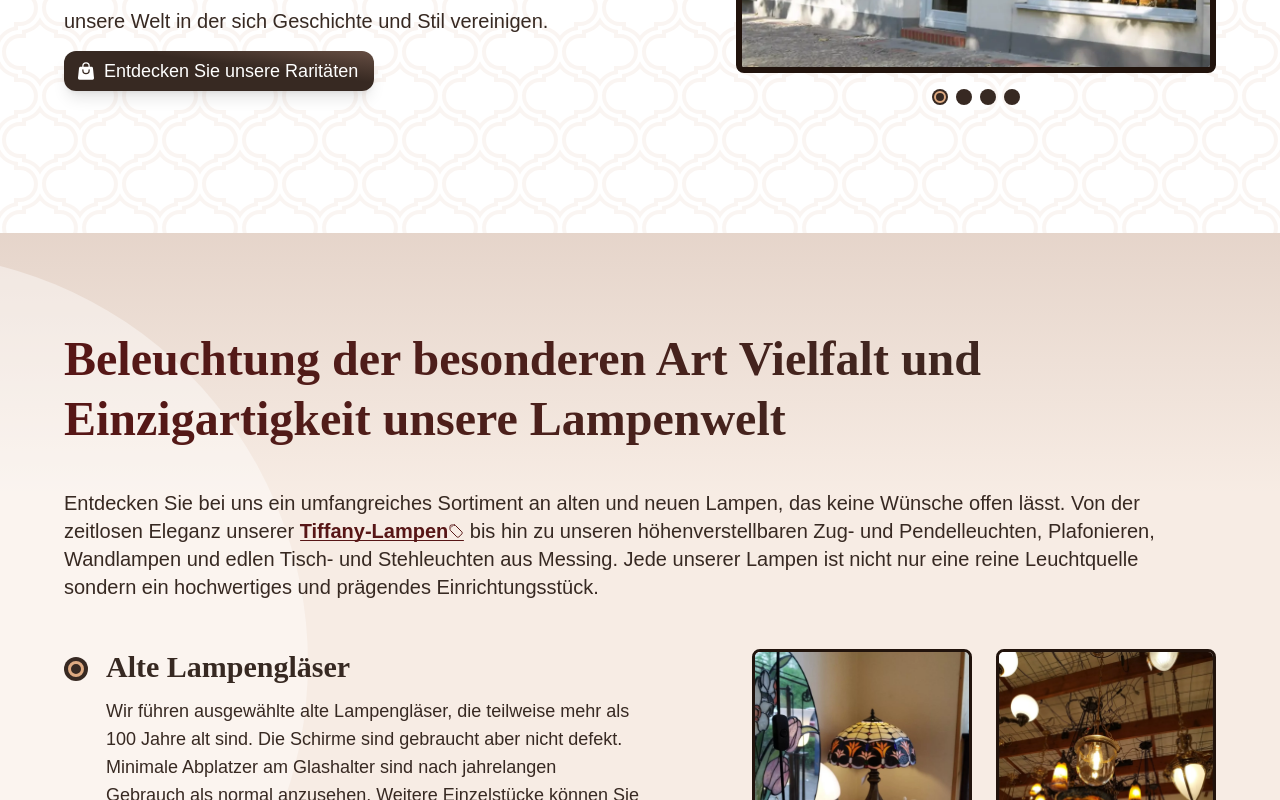
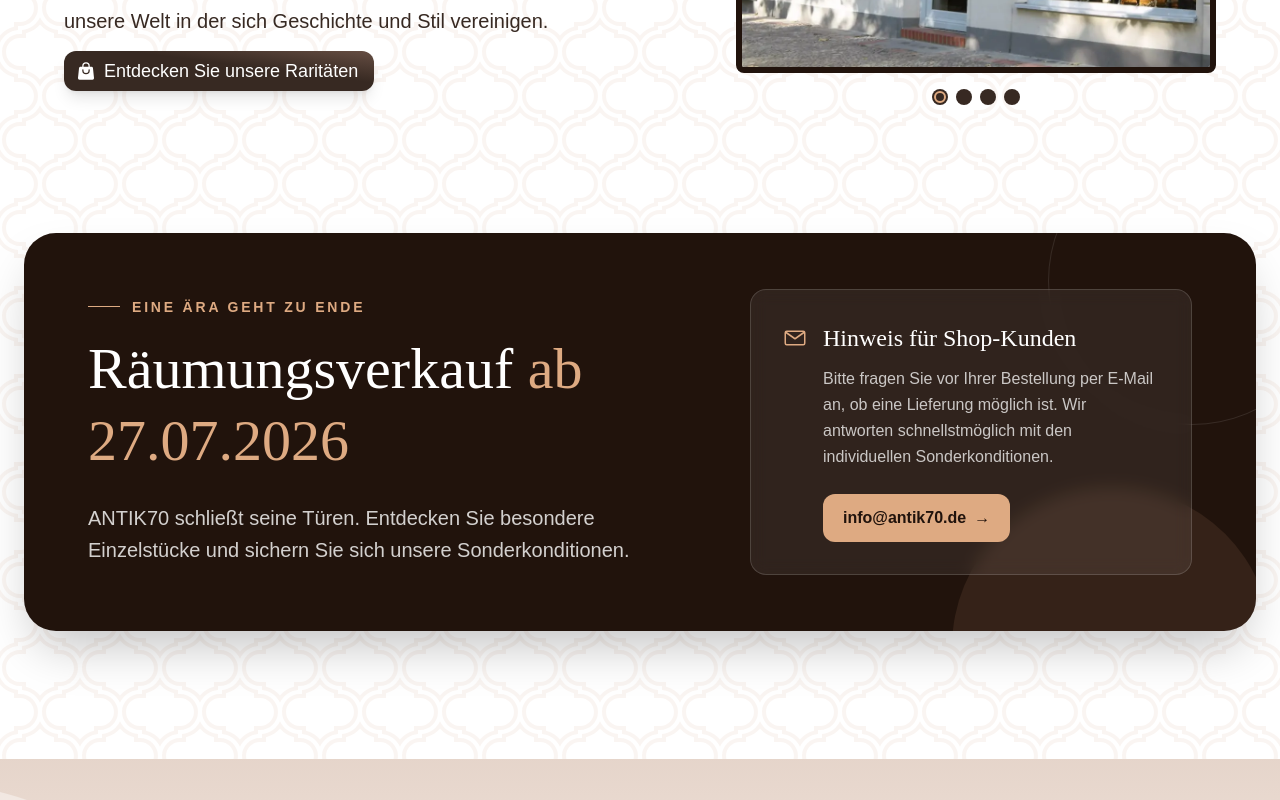
Before and after one commit to garytube/antik70, a SvelteKit app: page / in a window 1280 px wide. Shown: the part 520-1320 px from the top of the page. Built offline with nearby package versions, Linux system fonts and the light colour scheme.

Commit message:
Add closing sale banner to landing page (#4)

```diff
--- /dev/null
+++ b/src/lib/sections/ClosingSale.svelte
@@ -0,0 +1,53 @@
+<section aria-labelledby="closing-sale-title" class="px-4 pb-16 sm:px-6 md:pb-24 lg:pb-32">
+	<div
+		class="relative mx-auto max-w-7xl overflow-hidden rounded-[2rem] bg-primary-DARK px-6 py-10 text-white shadow-2xl sm:px-10 sm:py-12 lg:px-16 lg:py-14"
+	>
+		<div class="absolute -top-24 -right-20 h-72 w-72 rounded-full border border-white/10"></div>
+		<div class="absolute -right-4 -bottom-44 h-80 w-80 rounded-full bg-highlight/10"></div>
+
+		<div class="relative grid items-center gap-10 lg:grid-cols-[1.15fr_0.85fr] lg:gap-16">
+			<div>
+				<p
+					class="mb-4 flex items-center gap-3 text-sm font-semibold tracking-[0.2em] text-highlight uppercase"
+				>
+					<span class="h-px w-8 bg-highlight"></span>
+					Eine Ära geht zu Ende
+				</p>
+				<h2
+					id="closing-sale-title"
+					class="max-w-3xl font-serif text-4xl leading-tight sm:text-5xl lg:text-6xl"
+				>
+					Räumungsverkauf <span class="text-highlight">ab 27.07.2026</span>
+				</h2>
+				<p class="mt-6 max-w-2xl text-lg leading-relaxed text-white/80 sm:text-xl">
+					ANTIK70 schließt seine Türen. Entdecken Sie besondere Einzelstücke und sichern Sie sich
+					unsere Sonderkonditionen.
+				</p>
+			</div>
+
+			<div class="rounded-2xl border border-white/15 bg-white/[0.07] p-6 backdrop-blur-sm sm:p-8">
+				<div class="flex gap-4">
+					<svg aria-hidden="true" viewBox="0 0 24 24" class="mt-1 h-6 w-6 shrink-0 fill-highlight">
+						<path
+							d="M1.5 6.75A2.25 2.25 0 0 1 3.75 4.5h16.5a2.25 2.25 0 0 1 2.25 2.25v10.5a2.25 2.25 0 0 1-2.25 2.25H3.75a2.25 2.25 0 0 1-2.25-2.25V6.75Zm2.405-.75L12 11.667 20.095 6H3.905ZM21 7.441l-8.57 6a.75.75 0 0 1-.86 0L3 7.441v9.809c0 .414.336.75.75.75h16.5a.75.75 0 0 0 .75-.75V7.441Z"
+						/>
+					</svg>
+					<div>
+						<h3 class="font-serif text-2xl">Hinweis für Shop-Kunden</h3>
+						<p class="mt-3 leading-relaxed text-white/75">
+							Bitte fragen Sie vor Ihrer Bestellung per E-Mail an, ob eine Lieferung möglich ist.
+							Wir antworten schnellstmöglich mit den individuellen Sonderkonditionen.
+						</p>
+						<a
+							href="mailto:info@antik70.de?subject=Anfrage%20zu%20Lieferm%C3%B6glichkeit%20und%20Sonderkonditionen"
+							class="mt-6 inline-flex items-center gap-2 rounded-xl bg-highlight px-5 py-3 font-semibold text-primary-DARK transition hover:bg-white focus:ring-2 focus:ring-highlight focus:ring-offset-2 focus:ring-offset-primary-DARK focus:outline-none"
+						>
+							info@antik70.de
+							<span aria-hidden="true">→</span>
+						</a>
+					</div>
+				</div>
+			</div>
+		</div>
+	</div>
+</section>
--- a/src/routes/+page.svelte
+++ b/src/routes/+page.svelte
@@ -3,6 +3,7 @@
 	import Hero from '$section/Hero.svelte';
 	import RepairHighlight from '$section/RepairHighlight.svelte';
 	import AboutUs from '$section/AboutUs.svelte';
+	import ClosingSale from '$section/ClosingSale.svelte';
 
 	import Restaurationen from '$section/Restaurationen.svelte';
 	import { dev } from '$app/environment';
@@ -21,6 +22,7 @@
 </svelte:head>
 
 <Hero id="home" />
+<ClosingSale />
 <Lampenwelt id="lampen" />
 
 <RepairHighlight />
```
